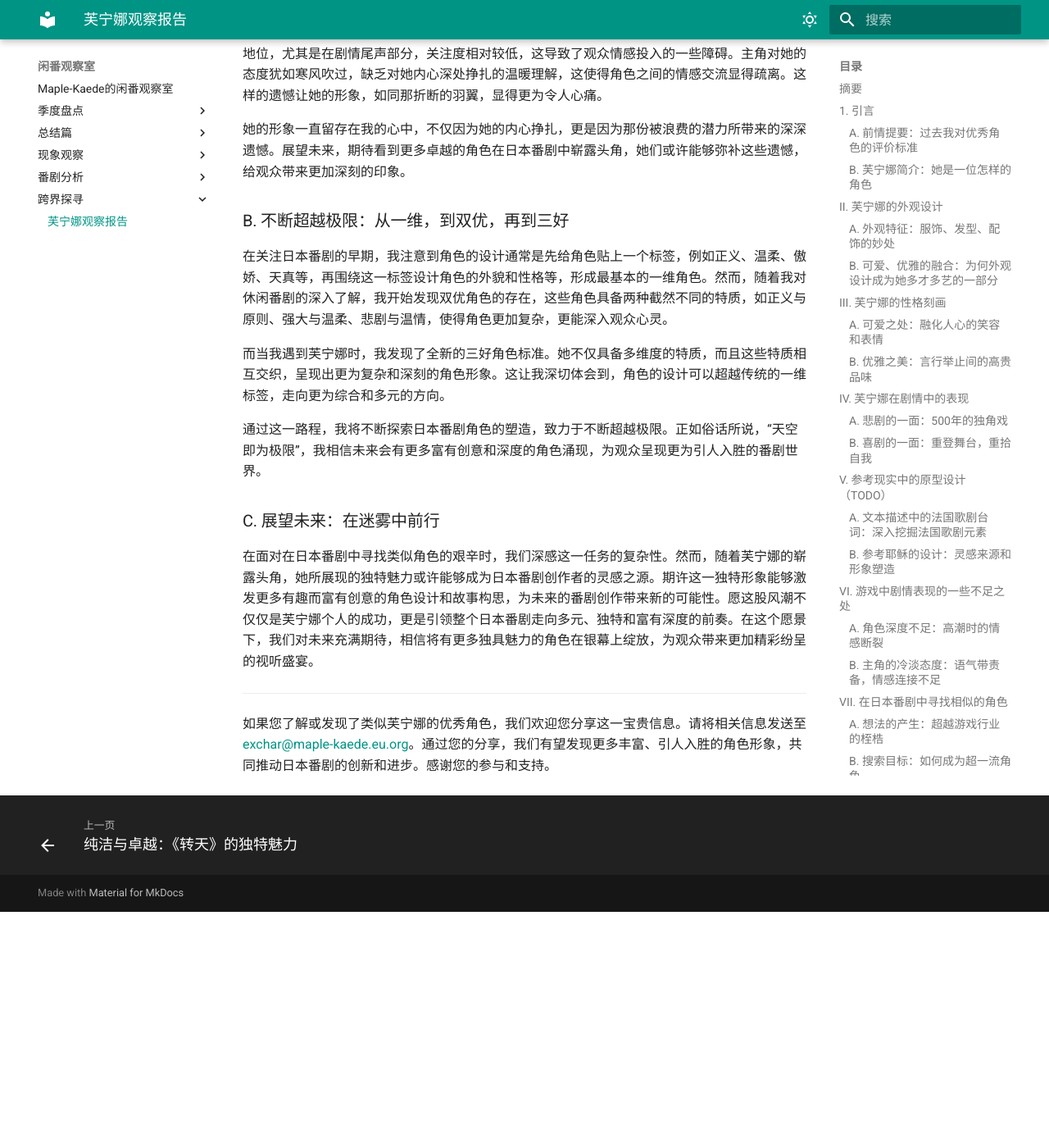
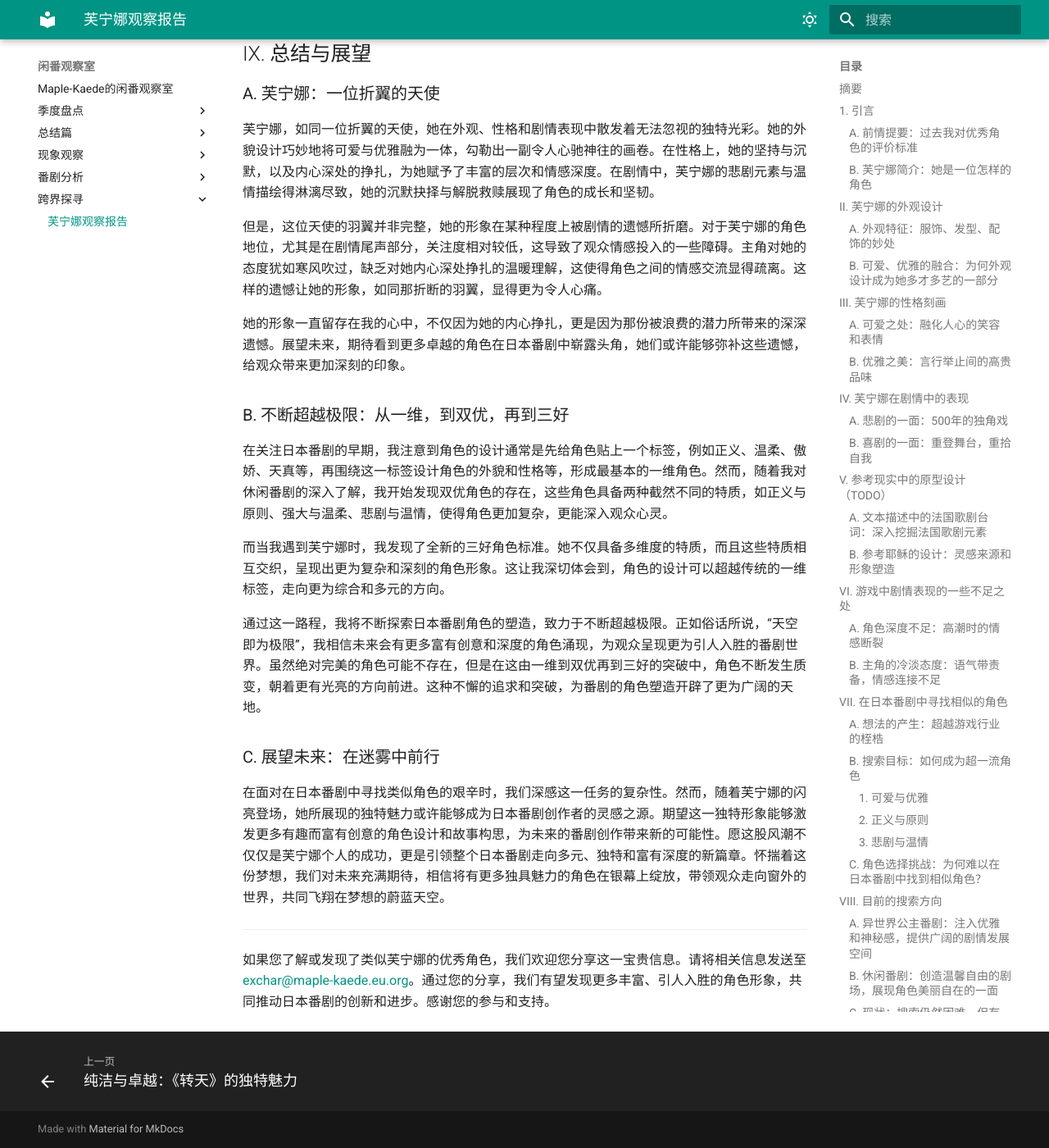
Before and after one commit to haveyouwantto/animedocs, an MkDocs documentation site: the page built from docs/跨界探寻/芙宁娜观察报告.md, in a window 1280 px wide and 1400 px high, scrolled down 9623 px. Shown: the whole window at 82% size. Built offline with MkDocs 1.6.1 and Material for MkDocs 9.7.7, drawn with Linux system fonts in a browser that asks for light colours; plug-ins that fetch from the network failed and are left out; before the commit the page ends 10735 px from its top, so only the background shows below that; some of the changed text lies outside the part shown.

Commit message:
furina rev.2

```diff
--- a/docs/跨界探寻/芙宁娜观察报告.md
+++ b/docs/跨界探寻/芙宁娜观察报告.md
@@ -188,7 +188,11 @@
 
 尽管我目前在探寻类似芙宁娜的角色中尚未发现完美符合所有要求的人选，但在这个探索的过程中，我发现了两位杰出的角色，她们的名字闪耀着独特的光芒。她们分别是《转生王女与天才千金的魔法革命》中的艾妮斯菲亚•温•帕雷提亚公主和《堤亚穆帝国物语》中的米娅•露娜•堤亚穆公主。这两位公主不仅令人印象深刻，而且在很大程度上符合超一流角色的标准，拥有可爱、优雅、悲剧和温情等多方面的特质。
 
-艾妮斯菲亚和米娅的故事展示了她们在各自领域中的卓越品质。她们的可爱和优雅不仅为故事注入生机，而且通过深刻的悲剧和温情元素，她们的角色在观众心中树立起深厚的情感共鸣。
+艾妮斯菲亚的悲剧源于她不能使用魔法而受到贵族嘲笑和忽视。然而，她毫不气馁，通过创立魔学，使得普通人也能享受魔法的便利。这一举措不仅改变了她个人的命运，还彻底颠覆了整个王国的魔法体系，展现出令人动容的温情元素。艾妮斯菲亚的坚持和努力最终为王国带来了翻天覆地的变革。
+
+米娅则在上一个世界线经历了革命与处刑的悲剧。然而，在当前时刻，她展现了惊人的坚韧与成长。通过在贫民窟设立医院、阻止和少数民族的纷争等重要决定，米娅展现了她强大的领导力和为人民谋福祉的决心。这一系列举措与她过往的苦难形成鲜明的对比，彰显了她的进步和成熟。
+
+这两位公主与芙宁娜一样，都与法国文化紧密相连。米娅的原型是法国历史上的玛丽王后，而艾妮斯菲亚赠予千金尤菲莉亚的定情信物法杖叫做"arc en ciel"，在法语中意为"彩虹"。这样的设计更深化了她们与法国文化的关联。
 
 虽然她们可能未能完全取代芙宁娜的独特魅力，但她们的光辉足以让观众在她们的故事中寻找到那份相似的美丽与感动。在未来的探索中，我将继续寻找更多类似的角色，以期找到那位能够在各个方面都达到超一流标准的角色，给观众带来更为难忘的体验。愿每一位角色都能如艾妮斯菲亚和米娅一样，散发着令人陶醉的光芒。
 
@@ -208,11 +212,11 @@
 
 而当我遇到芙宁娜时，我发现了全新的三好角色标准。她不仅具备多维度的特质，而且这些特质相互交织，呈现出更为复杂和深刻的角色形象。这让我深切体会到，角色的设计可以超越传统的一维标签，走向更为综合和多元的方向。
 
-通过这一路程，我将不断探索日本番剧角色的塑造，致力于不断超越极限。正如俗话所说，“天空即为极限”，我相信未来会有更多富有创意和深度的角色涌现，为观众呈现更为引人入胜的番剧世界。
+通过这一路程，我将不断探索日本番剧角色的塑造，致力于不断超越极限。正如俗话所说，“天空即为极限”，我相信未来会有更多富有创意和深度的角色涌现，为观众呈现更为引人入胜的番剧世界。虽然绝对完美的角色可能不存在，但是在这由一维到双优再到三好的突破中，角色不断发生质变，朝着更有光亮的方向前进。这种不懈的追求和突破，为番剧的角色塑造开辟了更为广阔的天地。
 
 ### C. 展望未来：在迷雾中前行
 
-在面对在日本番剧中寻找类似角色的艰辛时，我们深感这一任务的复杂性。然而，随着芙宁娜的崭露头角，她所展现的独特魅力或许能够成为日本番剧创作者的灵感之源。期许这一独特形象能够激发更多有趣而富有创意的角色设计和故事构思，为未来的番剧创作带来新的可能性。愿这股风潮不仅仅是芙宁娜个人的成功，更是引领整个日本番剧走向多元、独特和富有深度的前奏。在这个愿景下，我们对未来充满期待，相信将有更多独具魅力的角色在银幕上绽放，为观众带来更加精彩纷呈的视听盛宴。
+在面对在日本番剧中寻找类似角色的艰辛时，我们深感这一任务的复杂性。然而，随着芙宁娜的闪亮登场，她所展现的独特魅力或许能够成为日本番剧创作者的灵感之源。期望这一独特形象能够激发更多有趣而富有创意的角色设计和故事构思，为未来的番剧创作带来新的可能性。愿这股风潮不仅仅是芙宁娜个人的成功，更是引领整个日本番剧走向多元、独特和富有深度的新篇章。怀揣着这份梦想，我们对未来充满期待，相信将有更多独具魅力的角色在银幕上绽放，带领观众走向窗外的世界，共同飞翔在梦想的蔚蓝天空。
 
 ---
 
```
